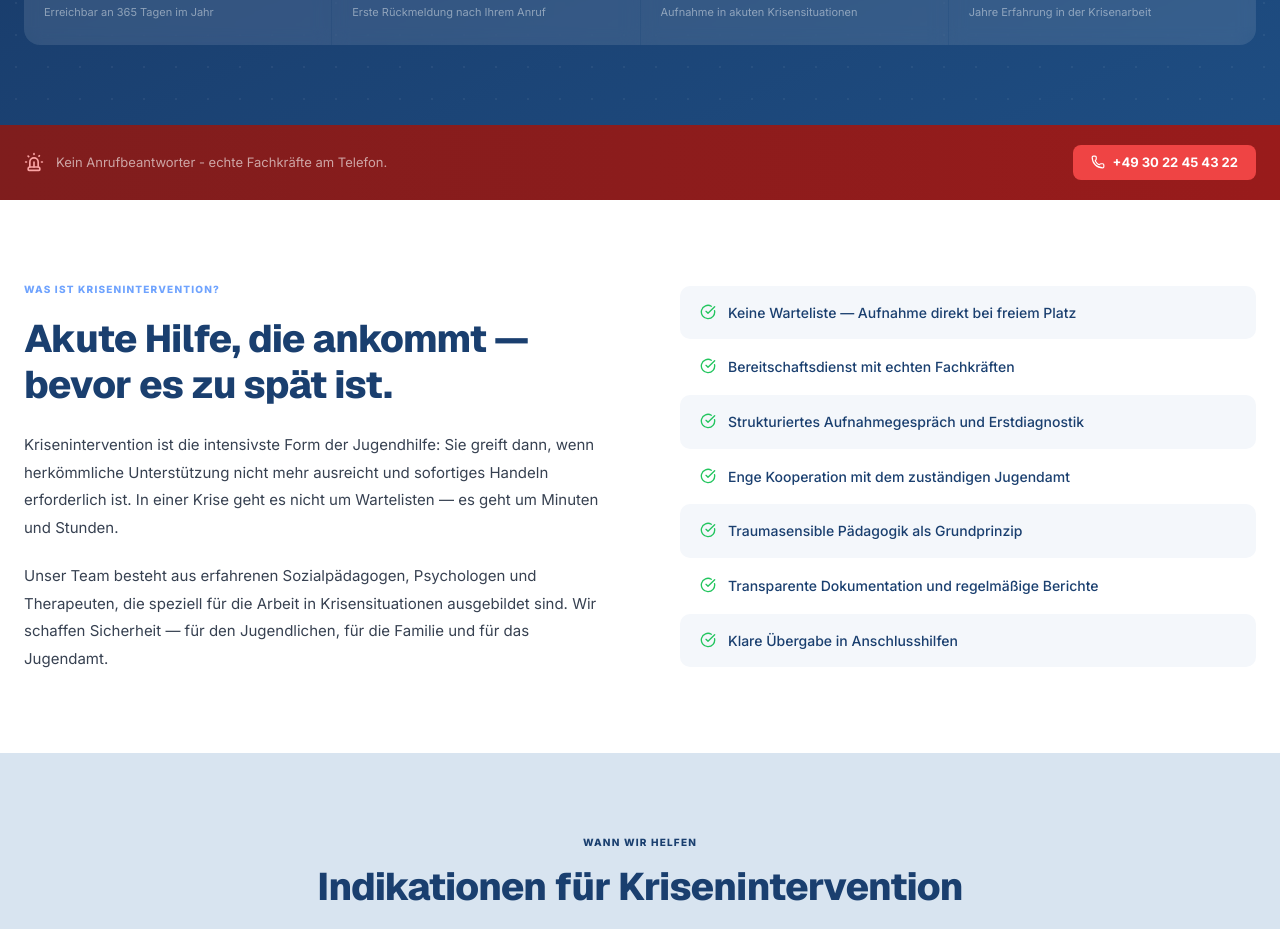
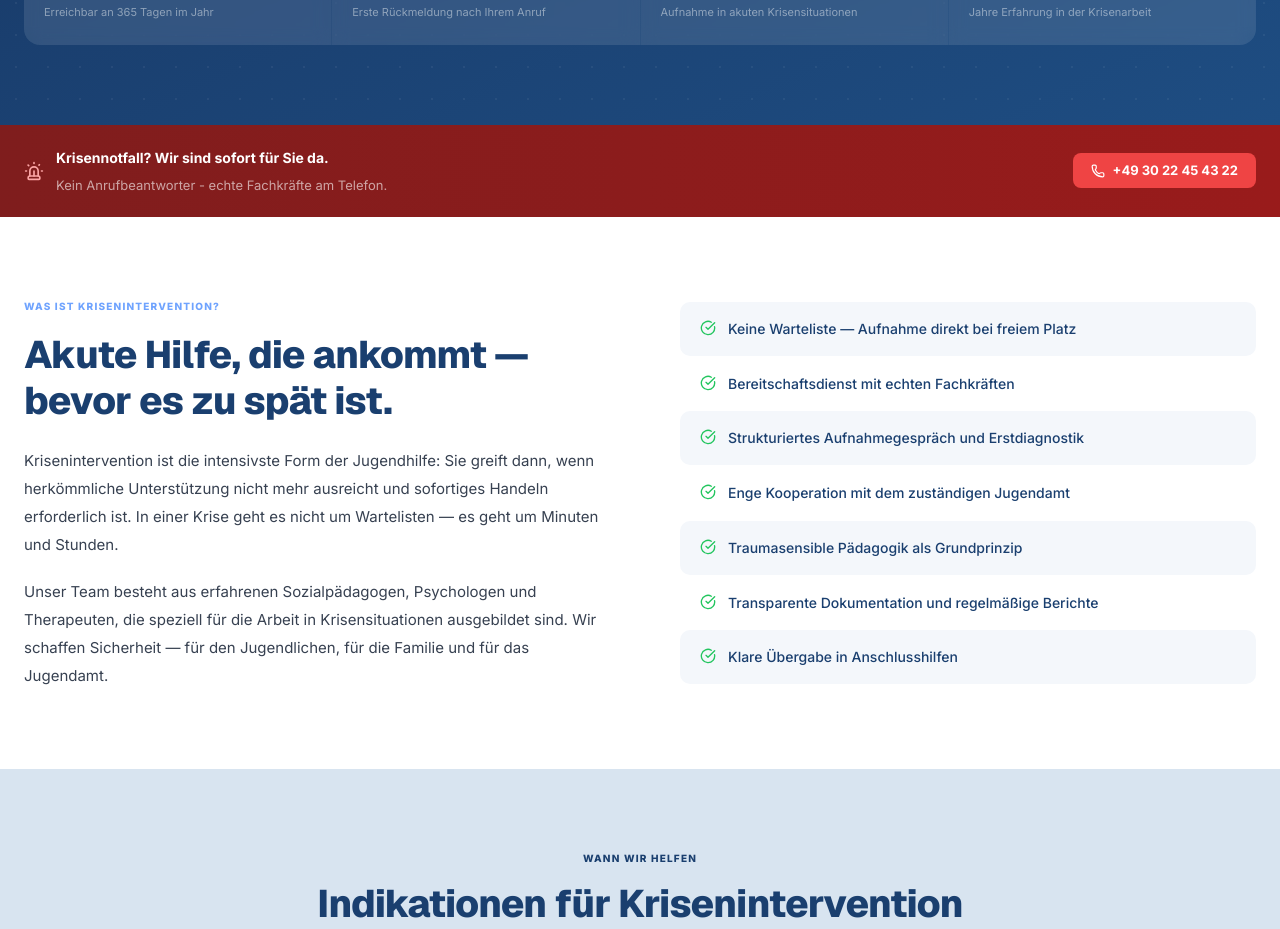
Before and after one commit to ankernetz/ankernetz, a Next.js app: page /krisenintervention in a window 1280 px wide. Shown: the part 973-1902 px from the top of the page. Built offline with nearby package versions, Linux system fonts and the light colour scheme.

Commit message:
Krisenintervention: Krisennotfall-Zeile wieder eingefügt

```diff
--- a/app/krisenintervention/page.tsx
+++ b/app/krisenintervention/page.tsx
@@ -376,9 +376,14 @@ export default function KriseninterventionPage() {
         }}>
           <div style={{ display: "flex", alignItems: "center", gap: "12px" }}>
             <Siren size={20} color="#fca5a5" />
+            <div>
+            <p style={{ color: "white", fontWeight: 700, fontSize: "14px", marginBottom: "2px" }}>
+              Krisennotfall? Wir sind sofort für Sie da.
+            </p>
             <p style={{ color: "rgba(255,255,255,0.6)", fontSize: "13px" }}>
               Kein Anrufbeantworter - echte Fachkräfte am Telefon.
             </p>
+            </div>
           </div>
           <a
             href="tel:+4930224543220"
```
